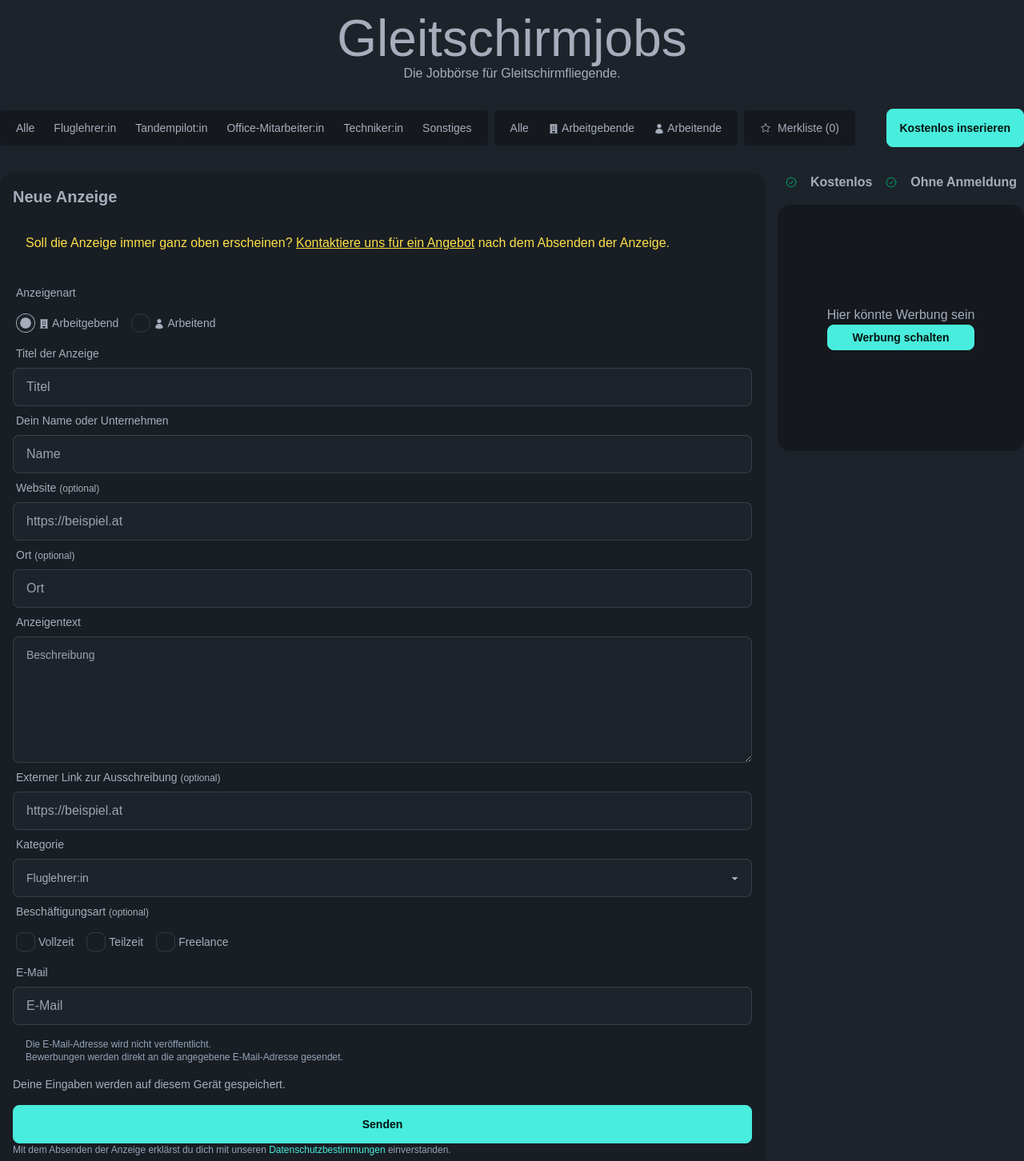
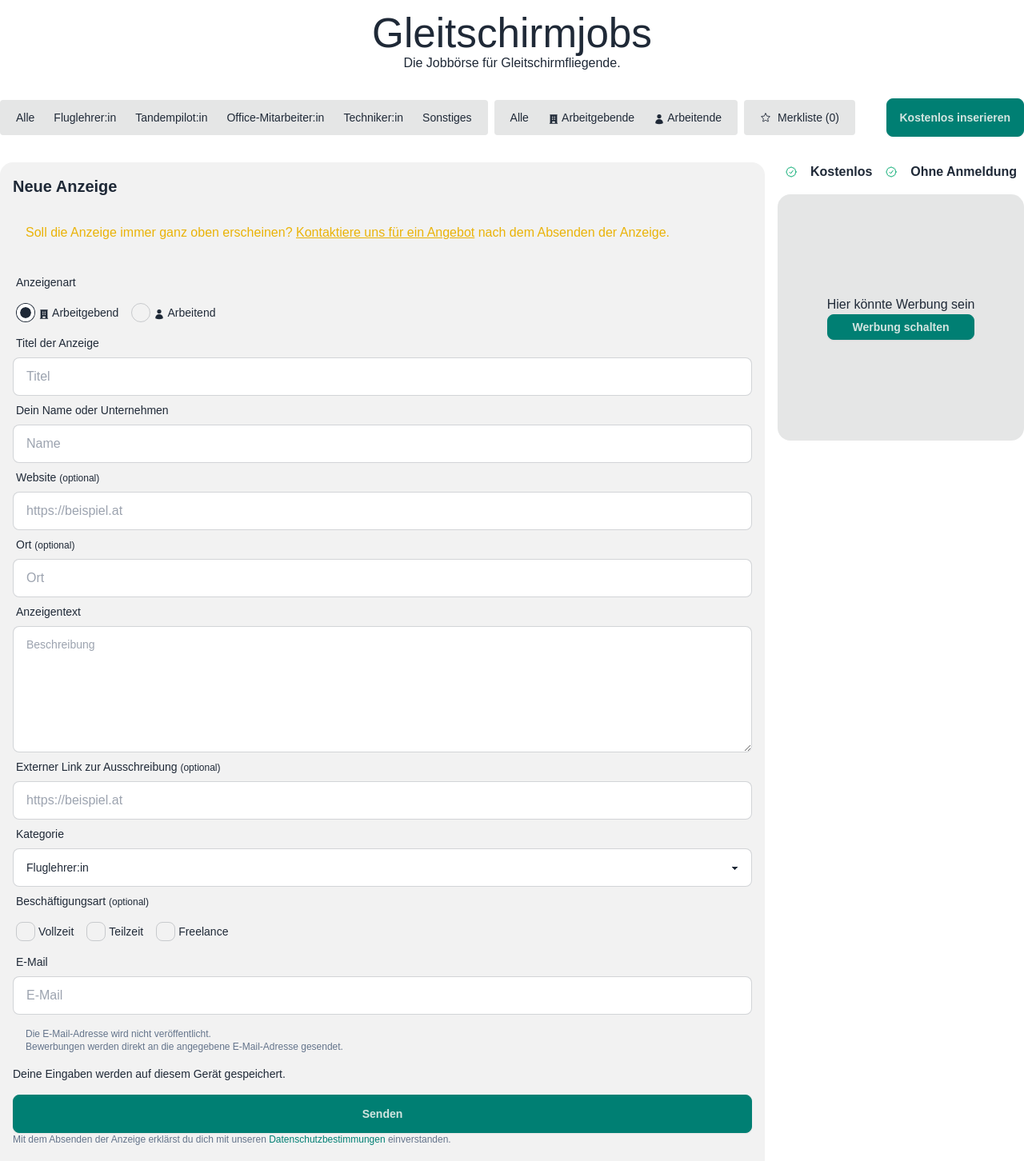
Before and after one commit to TobiasWust/gleitschirmjobs, a Next.js app: page /post in a window 1280 px wide. Shown: the top 1452 px of the page at 80% size. Built offline with nearby package versions, Linux system fonts and the light colour scheme.

Commit message:
light theme, fix menu links

```diff
--- a/src/app/post/page.tsx
+++ b/src/app/post/page.tsx
@@ -38,7 +38,7 @@ export default function PostPage() {
         <div className="flex justify-between">
           <h1 className="card-title flex-wrap">Neue Anzeige</h1>
         </div>
-        <p className="text-yellow-300 p-4" >Soll die Anzeige immer ganz oben erscheinen? <Link className="link" href="/contact">Kontaktiere uns für ein Angebot</Link> nach dem Absenden der Anzeige.</p>
+        <p className="text-yellow-500 p-4" >Soll die Anzeige immer ganz oben erscheinen? <Link className="link" href="/contact">Kontaktiere uns für ein Angebot</Link> nach dem Absenden der Anzeige.</p>
 
         {status === 'ok' ? (
           <div className="alert alert-success">
@@ -168,13 +168,11 @@ export default function PostPage() {
               />
 
               <div className="p-4">
-                <p className="text-xs text-slate-400">Die E-Mail-Adresse wird nicht veröffentlicht.</p>
-                <p className="text-xs text-slate-400">Bewerbungen werden direkt an die angegebene E-Mail-Adresse gesendet.</p>
+                <p className="text-xs text-slate-500">Die E-Mail-Adresse wird nicht veröffentlicht.</p>
+                <p className="text-xs text-slate-500">Bewerbungen werden direkt an die angegebene E-Mail-Adresse gesendet.</p>
               </div>
 
-              <p>
-                <p className="text-sm">Deine Eingaben werden auf diesem Gerät gespeichert.</p>
-              </p>
+              <p className="text-sm">Deine Eingaben werden auf diesem Gerät gespeichert.</p>
 
               <button className="btn btn-primary mt-4" type="submit" disabled={status === 'pending'}>Senden</button>
               {status === 'error' && (
@@ -183,7 +181,7 @@ export default function PostPage() {
                 </p>
               )}
 
-              <p className="text-xs text-slate-400">Mit dem Absenden der Anzeige erklärst du dich mit unseren <a href="#" className="text-primary">Datenschutzbestimmungen</a> einverstanden.</p>
+              <p className="text-xs text-slate-500">Mit dem Absenden der Anzeige erklärst du dich mit unseren <Link href="/privacy" className="text-primary">Datenschutzbestimmungen</Link> einverstanden.</p>
 
               <p className="pt-4">Die Anzeige wird veröffentlicht, sobald die Email verifiziert und die Anzeige manuell geprüft wurde.</p>
             </div>
--- a/src/components/Filter.tsx
+++ b/src/components/Filter.tsx
@@ -45,41 +45,31 @@ export default function Filter({ mobileView = false }: Readonly<{ mobileView?: b
     <div className={`${mobileView ? 'flex flex-row md:hidden' : 'md:flex hidden'} gap-2 flex-wrap`}>
       <ul className="menu menu-sm w-full md:w-auto md:menu-horizontal bg-base-300 rounded">
         <li>
-          <div className={`tooltip tooltip-right md:tooltip-bottom ${!activeCategory && activePathname === pathname ? 'active' : ''}`} >
-            <Link href={pathname + '?' + removeQueryString('category')}
+          <Link className={`tooltip tooltip-right md:tooltip-bottom ${!activeCategory && activePathname === pathname ? 'active' : ''}`} href={pathname + '?' + removeQueryString('category')}
           >Alle</Link>
-          </div>
         </li>
         {categories.map((category) => (
           <li key={category.id}>
-            <div className={`tooltip tooltip-right md:tooltip-bottom ${isActiveCategory(category.name) ? 'active' : ''}`} data-tip={category.description}>
-              <Link href={
+            <Link className={`tooltip tooltip-right md:tooltip-bottom ${isActiveCategory(category.name) ? 'active' : ''}`} data-tip={category.description} href={
               pathname + '?' + createQueryString('category', category.name)
             }
             >{category.name}</Link>
-            </div>
           </li>
         ))}
       </ul>
 
       <ul className="menu menu-sm w-full md:w-auto md:menu-horizontal bg-base-300 rounded">
         <li>
-          <div className={`tooltip tooltip-bottom ${!activeListingType && activePathname === pathname ? 'active' : ''}`}>
-            <Link href={pathname + '?' + removeQueryString('listingType')}
+          <Link className={`tooltip tooltip-bottom ${!activeListingType && activePathname === pathname ? 'active' : ''}`} href={pathname + '?' + removeQueryString('listingType')}
           >Alle</Link>
-          </div>
         </li>
         <li>
-          <div className={`tooltip tooltip-bottom ${isActiveListingType('search') ? 'active' : ''}`}>
-            <Link href={pathname + '?' + createQueryString('listingType', 'search')}
+          <Link className={`tooltip tooltip-bottom ${isActiveListingType('search') ? 'active' : ''}`} href={pathname + '?' + createQueryString('listingType', 'search')}
           ><HiBuildingOffice className="inline-block" /> Arbeitgebende</Link>
-          </div>
         </li>
         <li>
-          <div className={`tooltip tooltip-bottom ${isActiveListingType('offer') ? 'active' : ''}`}>
-            <Link href={pathname + '?' + createQueryString('listingType', 'offer')}
+          <Link className={`tooltip tooltip-bottom ${isActiveListingType('offer') ? 'active' : ''}`} href={pathname + '?' + createQueryString('listingType', 'offer')}
           ><HiUser className="inline-block" /> Arbeitende</Link>
-          </div>
         </li>
       </ul>
 
@@ -87,7 +77,7 @@ export default function Filter({ mobileView = false }: Readonly<{ mobileView?: b
         <li>
           <button onClick={toggleOnlyFavs}>
             {onlyFavs ?
-              <HiStar className="text-yellow-300" /> :
+              <HiStar className="text-yellow-500" /> :
               <HiOutlineStar />
             } Merkliste ({favs.length})</button>
         </li>
--- a/src/components/Header.tsx
+++ b/src/components/Header.tsx
@@ -1,8 +1,8 @@
 export default function Header() {
   return (
     <header>
-      <div className="text-center text-neutral-content">
-        <h1 className="mt-4 [font-size:_clamp(2em,5vw,10em)] leading-none">
+      <div className="text-center">
+        <h1 className="mt-4 [font-size:_clamp(2em,4vw,10em)] leading-none">
           Gleitschirmjobs</h1>
         <p className="mb-4">
           Die Jobbörse für Gleitschirmfliegende.
--- a/src/components/JobCard.tsx
+++ b/src/components/JobCard.tsx
@@ -22,7 +22,7 @@ export default function JobCard({ job }: { job: ClientJob }) {
   return (
     <article>
       <Link href={`/job/${job.id}/${slugify(job.company)}-${slugify(job.title)}`}>
-        <div className={`card card-compact bg-base-200 w-full shadow-md ${job.highlight ? 'border-solid border-2 border-yellow-300' : ''} hover:shadow-secondary transition-shadow`}>
+        <div className={`card card-compact bg-base-200 w-full shadow-md ${job.highlight ? 'border-solid border-2 border-yellow-500' : ''} hover:shadow-secondary transition-shadow`}>
           <div className="card-body">
             <div className="flex justify-between">
               <h2 className="card-title flex-wrap text-primary">
@@ -35,7 +35,7 @@ export default function JobCard({ job }: { job: ClientJob }) {
             </div>
             <div className="flex gap-4">
               <h3 className="font-semibold text-primary">{job.company}</h3>
-              <span className="text-slate-400">{job.location}</span>
+              <span className="text-slate-500">{job.location}</span>
             </div>
             <div className="line-clamp-2">
               {job.description}
@@ -48,7 +48,7 @@ export default function JobCard({ job }: { job: ClientJob }) {
               </div>
               <div className="card-actions justify-end flex-1">
                 <div className="tooltip tooltip-bottom" data-tip="Wird auf deinem Gerät gemerkt.">
-                  <button className="btn btn-outline" onClick={handleFav}>{favs.includes(job.id) ? <HiStar className="text-yellow-300" /> : <HiOutlineStar />}Merken</button>
+                  <button className="btn btn-outline" onClick={handleFav}>{favs.includes(job.id) ? <HiStar className="text-yellow-500" /> : <HiOutlineStar />}Merken</button>
                 </div>
               </div>
             </div>
--- a/src/components/JobTable.tsx
+++ b/src/components/JobTable.tsx
@@ -84,7 +84,7 @@ export default function JobTable({ jobs }: { jobs: ClientJob[] }) {
 
   return (
     <div>
-      <p className="text-neutral-content mb-4">
+      <p className="mb-4">
         {filteredJobs.length} Anzeigen gefunden
       </p>
       <div className="flex gap-4 flex-col">
--- a/tailwind.config.ts
+++ b/tailwind.config.ts
@@ -1,7 +1,7 @@
 import type { Config } from "tailwindcss";
 import daisyui from "daisyui"
 import typography from "@tailwindcss/typography";
-import { dark } from "daisyui/src/theming/themes";
+import { dark, light } from "daisyui/src/theming/themes";
 
 const config: Config = {
   content: [
@@ -24,14 +24,14 @@ const config: Config = {
   ],
   daisyui: {
     themes: [
-      // {
-      //   myLight: {
-      //     ...light,
-      //     "primary": "#007F73",
-      //     "secondary": "#48eddd",
-      //     "accent": "#FFC700",
-      //   },
-      // },
+      {
+        myLight: {
+          ...light,
+          "primary": "#007F73",
+          "secondary": "#48eddd",
+          "accent": "#FFC700",
+        },
+      },
       {
         myDark: {
           ...dark,
@@ -41,7 +41,7 @@ const config: Config = {
         },
       },
     ],
-    // darkTheme: "myDark"
+    darkTheme: "myDark"
   }
 };
 export default config;
```
Lines whose indentation alone changed are shown as unchanged.
